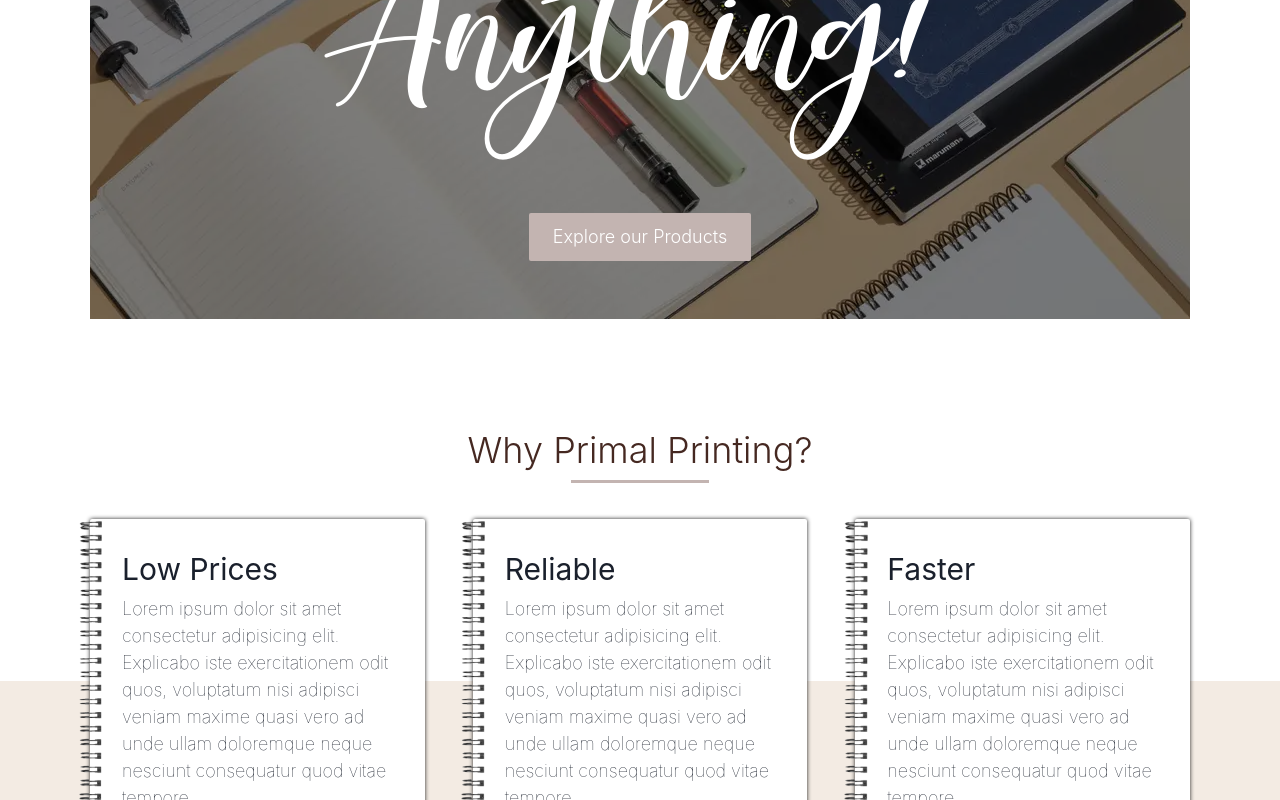
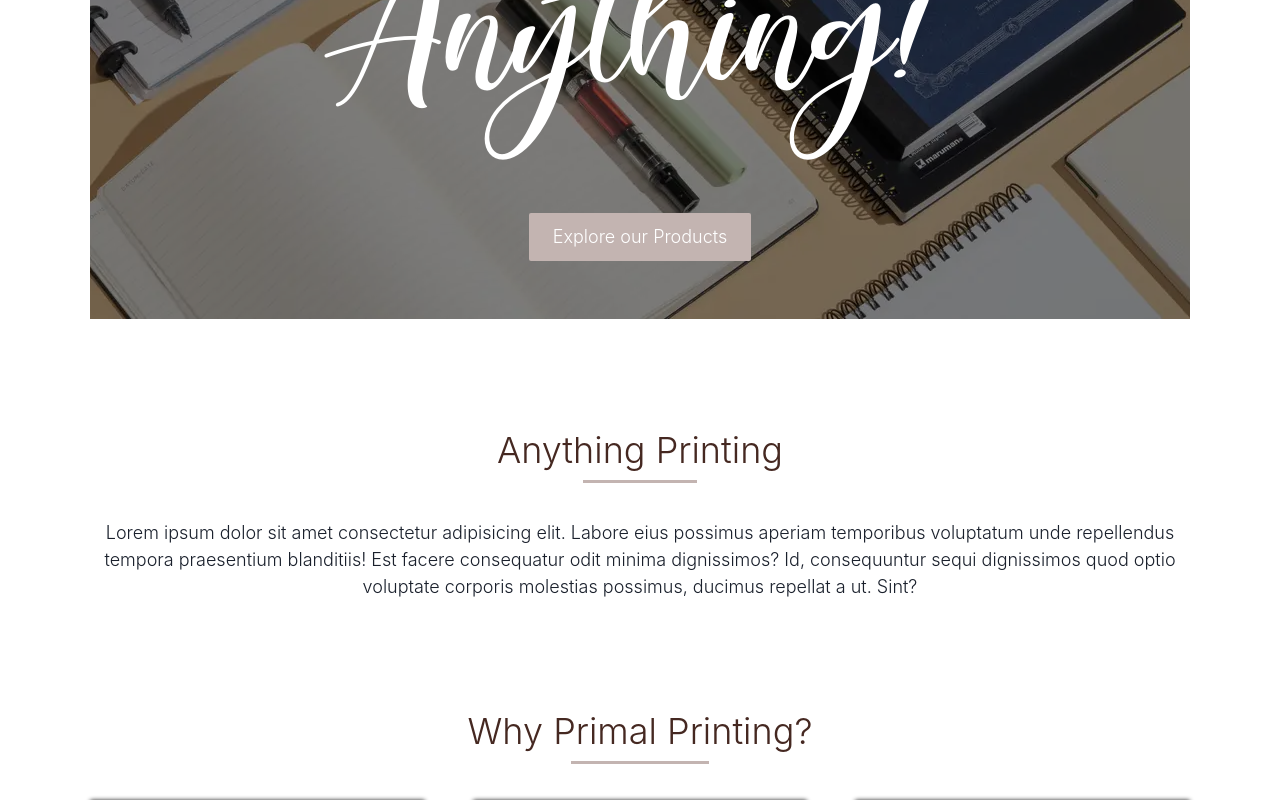
Before and after one commit to choden-dev/PrimalPrinting, a Next.js app: page / in a window 1280 px wide. Shown: the part 373-1173 px from the top of the page. Built offline with nearby package versions, Linux system fonts and the light colour scheme.

Commit message:
started working on shop page

```diff
--- a/pages/index.tsx
+++ b/pages/index.tsx
@@ -3,7 +3,7 @@ import {
   Box,
   Image,
   Heading,
-
+  Text,
   Button,
 
 } from '@chakra-ui/react'
@@ -63,7 +63,23 @@ const Home: NextPage = () => {
           </Link>
         </Box>
       </Box>
-
+      <Box
+        marginTop="8rem"
+        display="flex"
+        alignItems="center"
+        flexDir="column"
+        textAlign="center">
+        <Box className="secheading">
+          <SectionHeading text={"Anything Printing"} />
+        </Box>
+        <Box marginTop="4rem">
+          <Text maxWidth="1100px"
+            fontSize="lg"
+            fontWeight="300">
+            Lorem ipsum dolor sit amet consectetur adipisicing elit. Labore eius possimus aperiam temporibus voluptatum unde repellendus tempora praesentium blanditiis! Est facere consequatur odit minima dignissimos? Id, consequuntur sequi dignissimos quod optio voluptate corporis molestias possimus, ducimus repellat a ut. Sint?
+          </Text>
+        </Box>
+      </Box>
       <Box
 
         alignSelf="center"
```
Also changed, not shown: components/shopitem/shopitem.tsx (+44 -3 lines), pages/contact.tsx (+7 -1 lines), pages/shop.tsx (+8 -3 lines).
